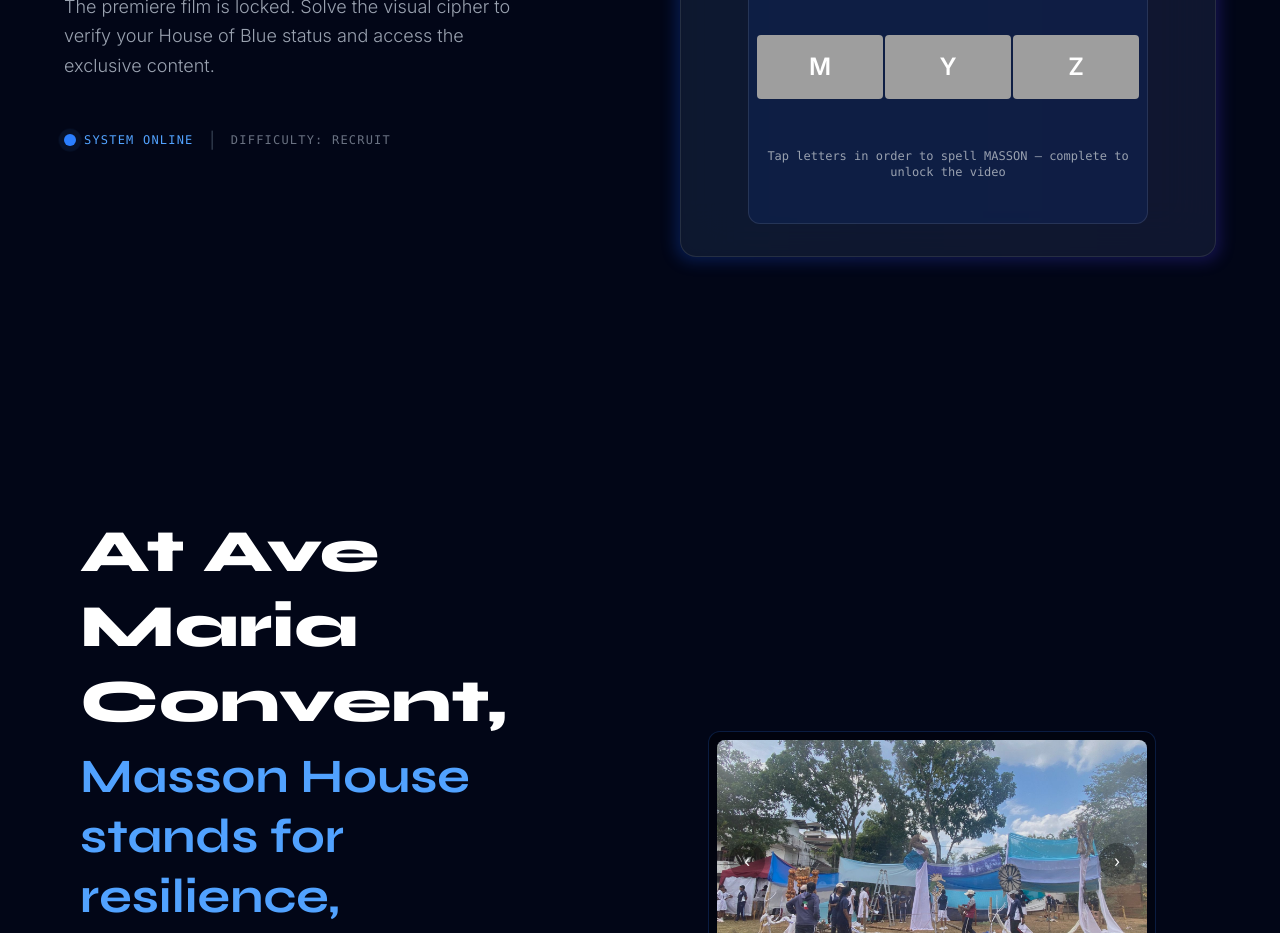
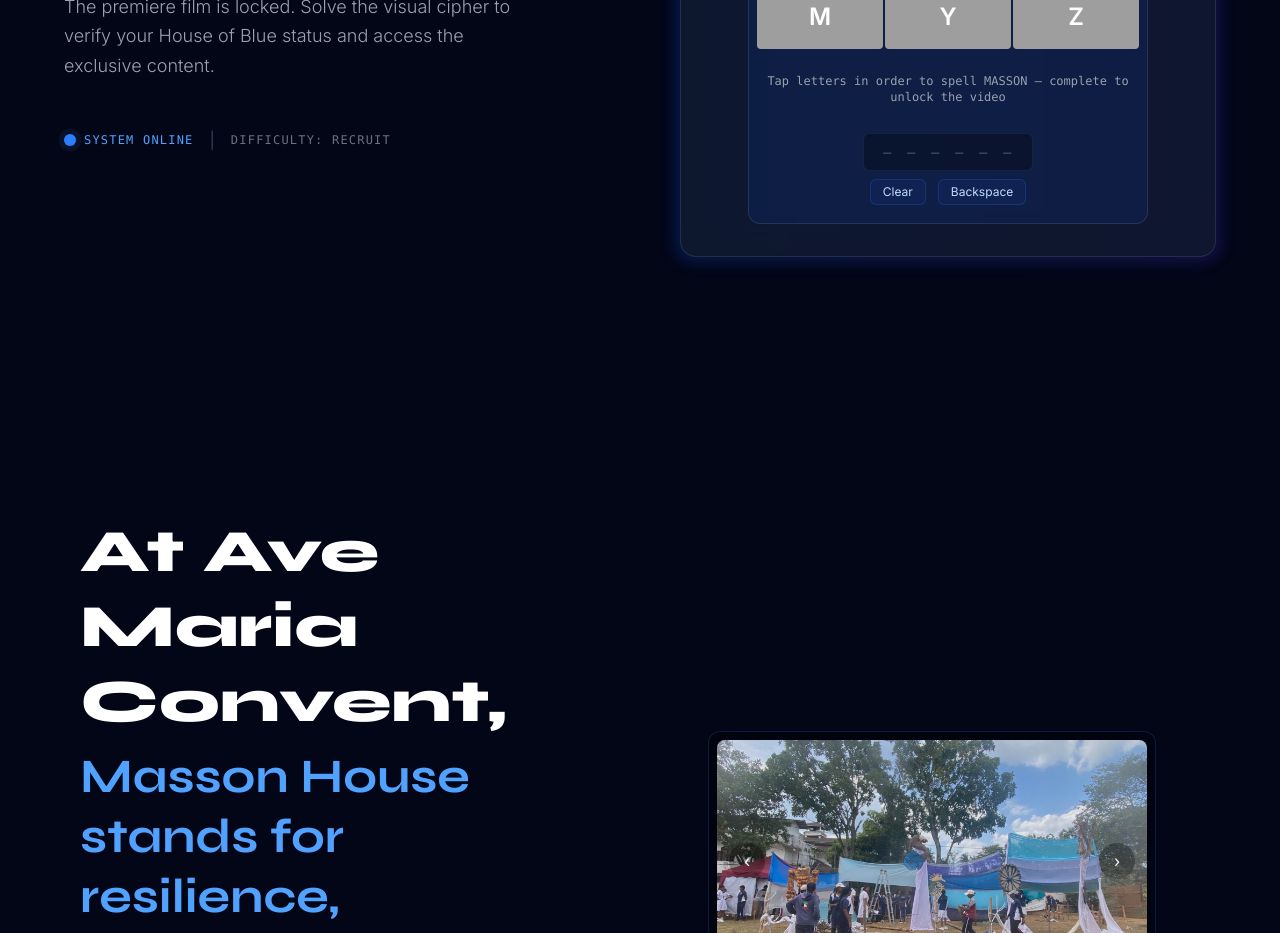
Before and after one commit to 3hal0n/masson, a React (Vite) app: page / in a window 1280 px wide. Shown: the part 1520-2453 px from the top of the page. Built offline with nearby package versions, Linux system fonts and the light colour scheme; grey boxes are pictures that could not be loaded.

Commit message:
feat: add visible display and controls to show entered placeholders for remaining letters

```diff
--- a/src/App.jsx
+++ b/src/App.jsx
@@ -488,6 +488,35 @@ function App() {
                     Tap letters in order to spell MASSON — complete to unlock the video
                   </div>
 
+                  {/* Visible passcode display and controls */}
+                  <div className="col-span-3 mt-4 flex flex-col items-center gap-2">
+                    <div className="inline-flex items-center gap-2 bg-black/30 px-3 py-2 rounded-md border border-white/6">
+                      <div className="font-mono text-sm tracking-widest text-blue-200">
+                        { /* show entered attempt and placeholders for remaining letters */ }
+                        {Array.from({ length: targetWord.length }).map((_, idx) => (
+                          <span key={idx} className={`inline-block w-6 text-center ${idx < attempt.length ? 'text-white' : 'text-white/30'}`}>
+                            {attempt[idx] || '—'}
+                          </span>
+                        ))}
+                      </div>
+                    </div>
+
+                    <div className="flex items-center gap-3">
+                      <button
+                        onClick={() => setAttempt('')}
+                        className="text-xs px-3 py-1 bg-blue-900/20 border border-blue-500/20 rounded-md text-blue-200 hover:bg-blue-500/10 transition"
+                      >
+                        Clear
+                      </button>
+                      <button
+                        onClick={() => setAttempt((s) => s.slice(0, -1))}
+                        className="text-xs px-3 py-1 bg-blue-900/20 border border-blue-500/20 rounded-md text-blue-200 hover:bg-blue-500/10 transition"
+                      >
+                        Backspace
+                      </button>
+                    </div>
+                  </div>
+
                   {/* Win Message Overlay */}
                   <div
                     ref={winMessageRef}
```
